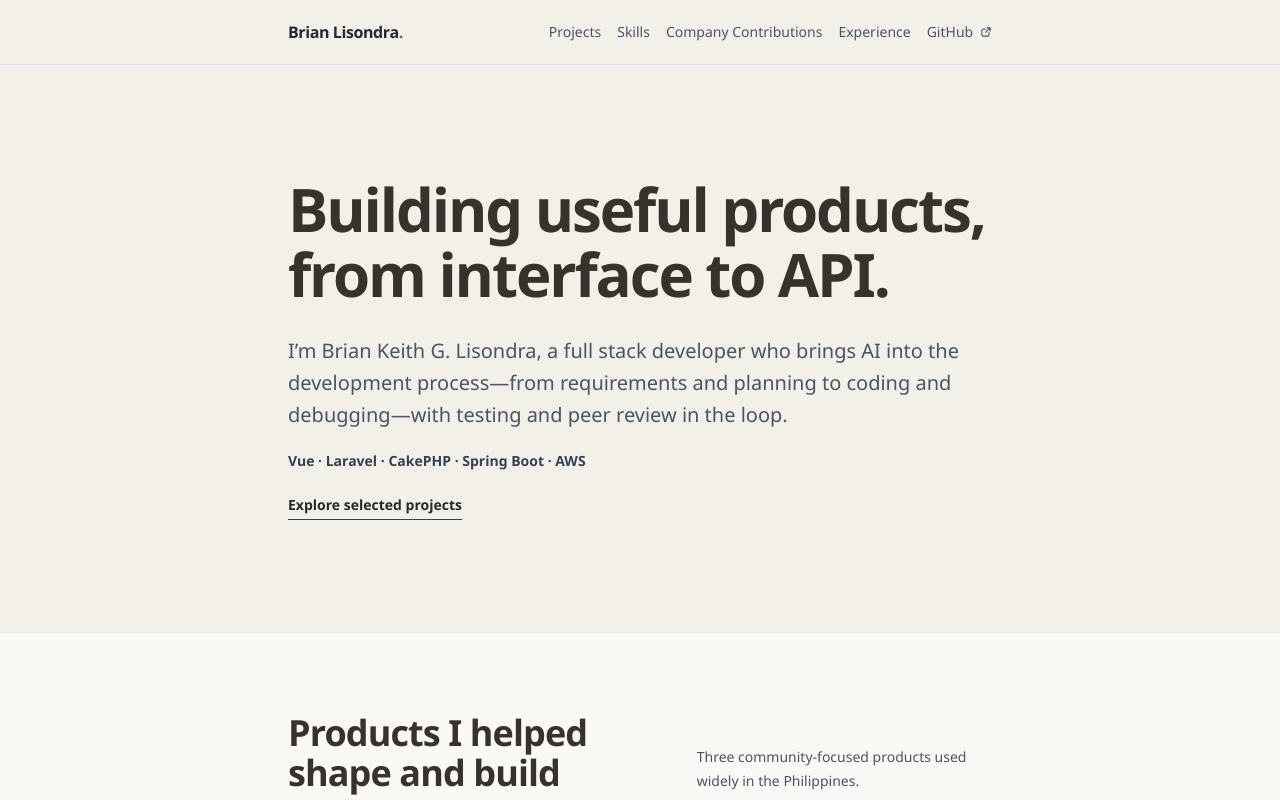
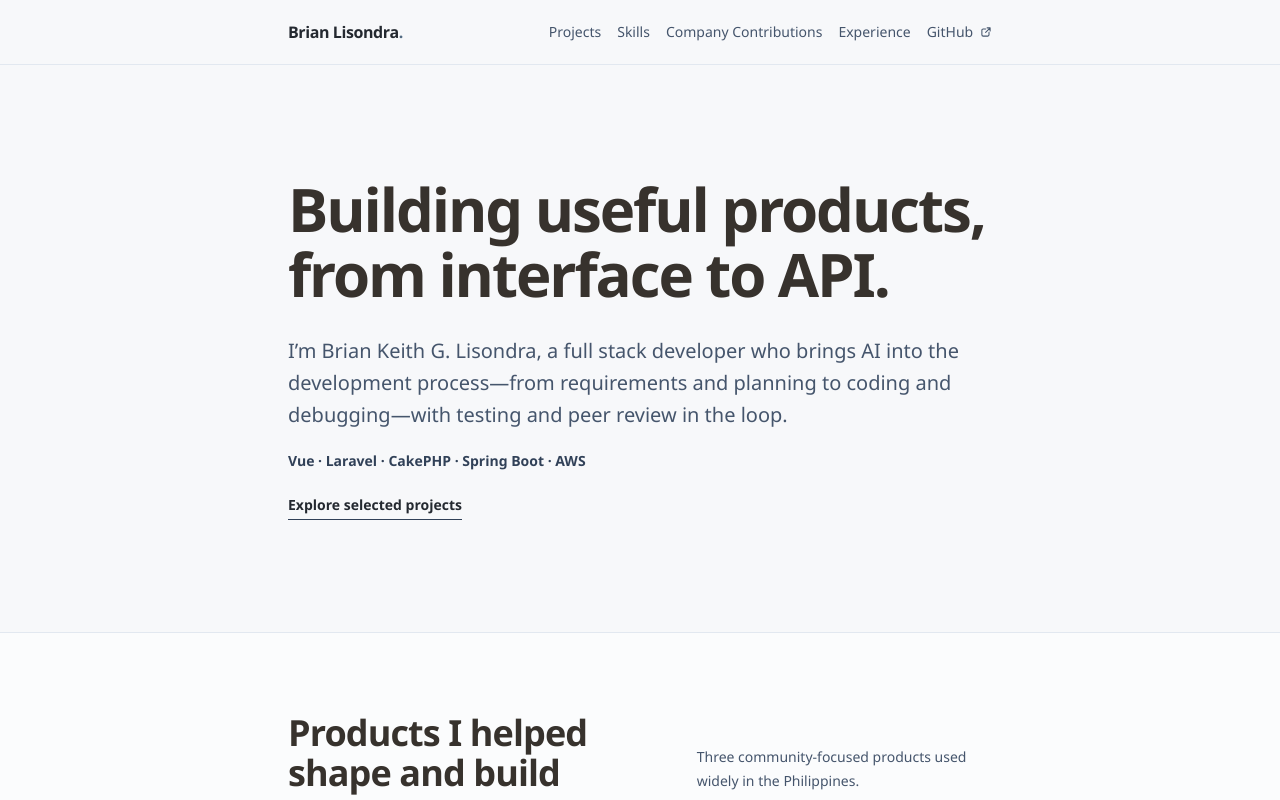
Before and after one commit to TotalElderBerry/portfolio, a Vue app: page / in a window 1280 px wide. Shown: the top 800 px of the page. Built offline with nearby package versions, Linux system fonts and the light colour scheme; a web font is replaced by a local one.

Commit message:
Revert "Use warm paper background"
This reverts commit 06a399b3da517fc9336f7c29090f7d6a9eb0f6fa.

```diff
--- a/index.html
+++ b/index.html
@@ -4,7 +4,7 @@
     <meta charset="UTF-8" />
     <meta name="viewport" content="width=device-width, initial-scale=1.0" />
     <meta name="description" content="Brian Keith G. Lisondra is a full stack developer building practical products with thoughtful AI-assisted workflows." />
-    <meta name="theme-color" content="#f3f0e8" />
+    <meta name="theme-color" content="#f7f8fa" />
     <title>Brian Keith G. Lisondra — Full Stack Developer</title>
   </head>
   <body>
--- a/src/style.css
+++ b/src/style.css
@@ -9,7 +9,7 @@
 }
 
 :root {
-  --paper: #f3f0e8;
+  --paper: #f7f8fa;
   --ink: #242930;
   --heading: #37322d;
   --muted: #596674;
```
